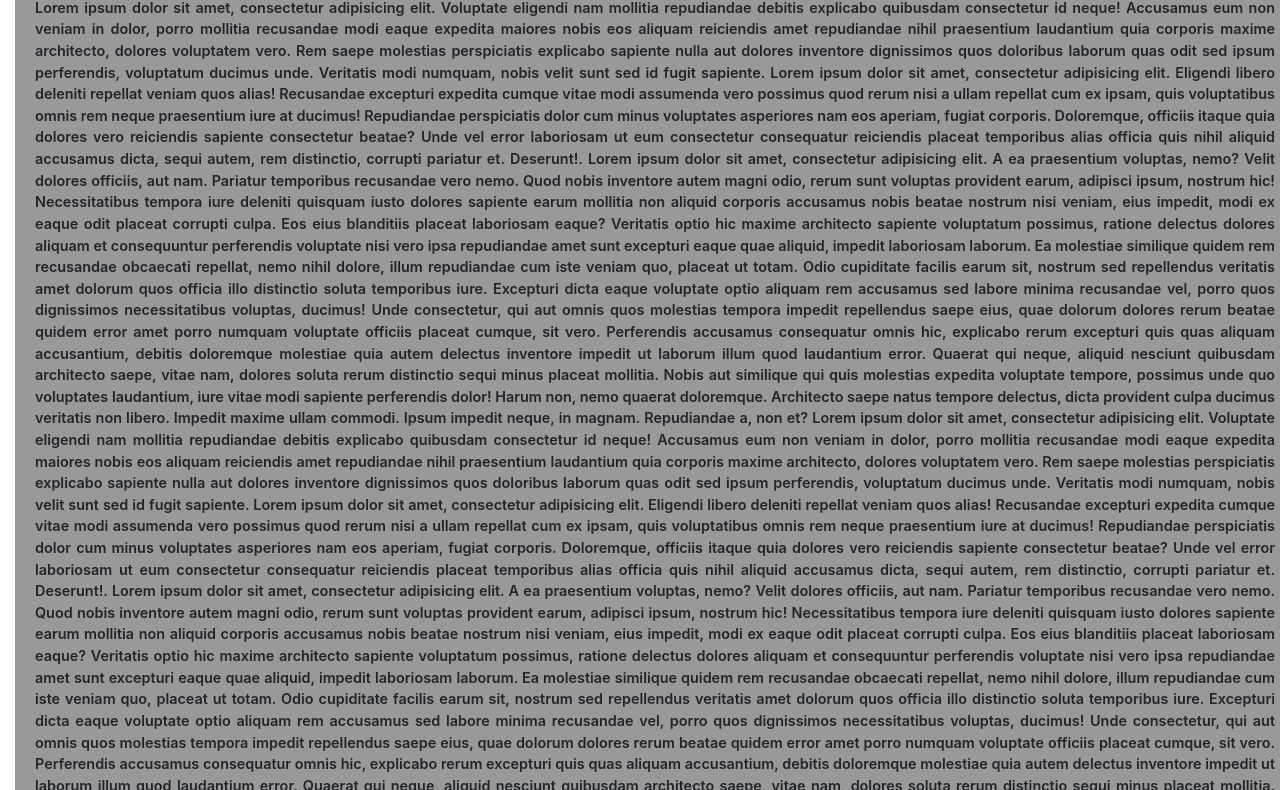
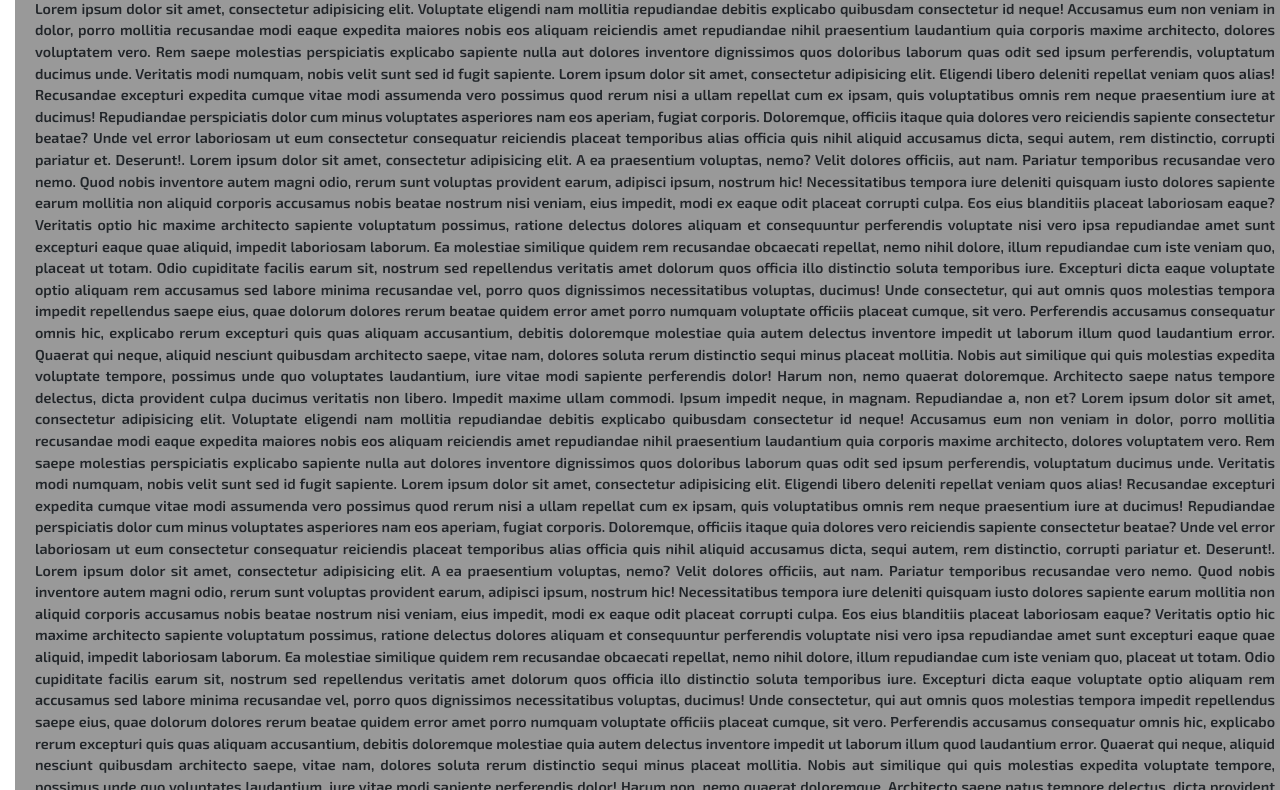
Before and after one commit to krn-vrd/module-3, a plain HTML site: page index.html in a window 1280 px wide. Shown: the part 258-1048 px from the top of the page. Drawn offline with nearby package versions, Linux system fonts and the light colour scheme; a script that the page names is missing.

Commit message:
more edits

```diff
--- a/css/style.css
+++ b/css/style.css
@@ -1,4 +1,3 @@
-style1.css
 body{
 	font-size: 16px;
 	color:#fff;
--- a/css/styles.css
+++ b/css/styles.css
@@ -1,4 +1,3 @@
-style2.css
 body{
 	font-size: 16px;
   font-family: 'Exo 2', sans-serif;
```
